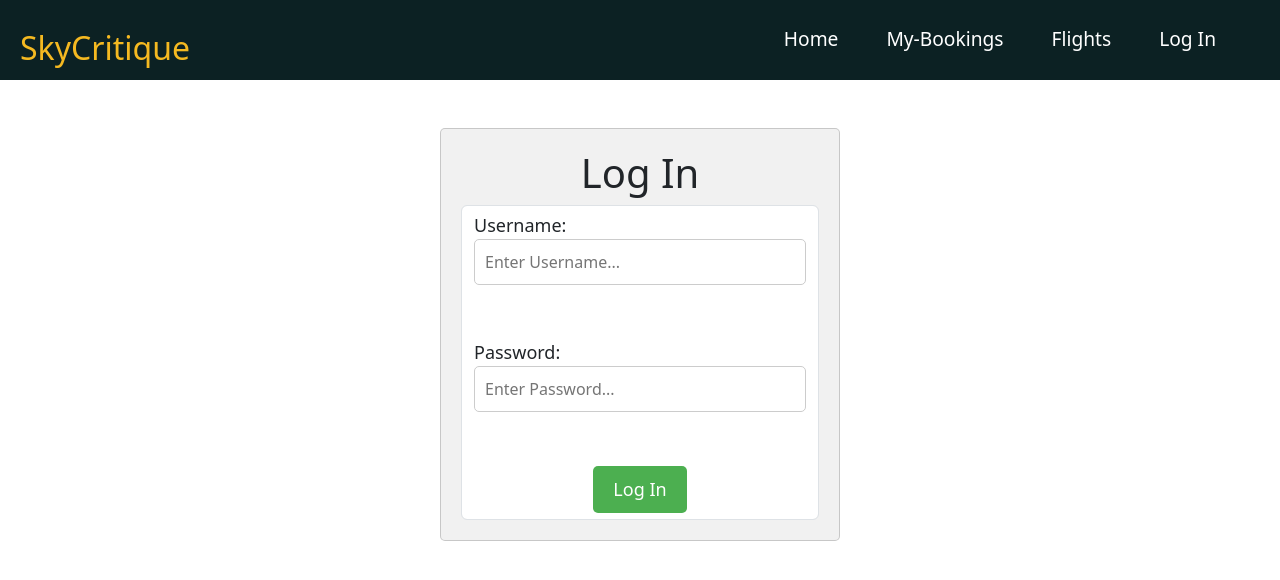
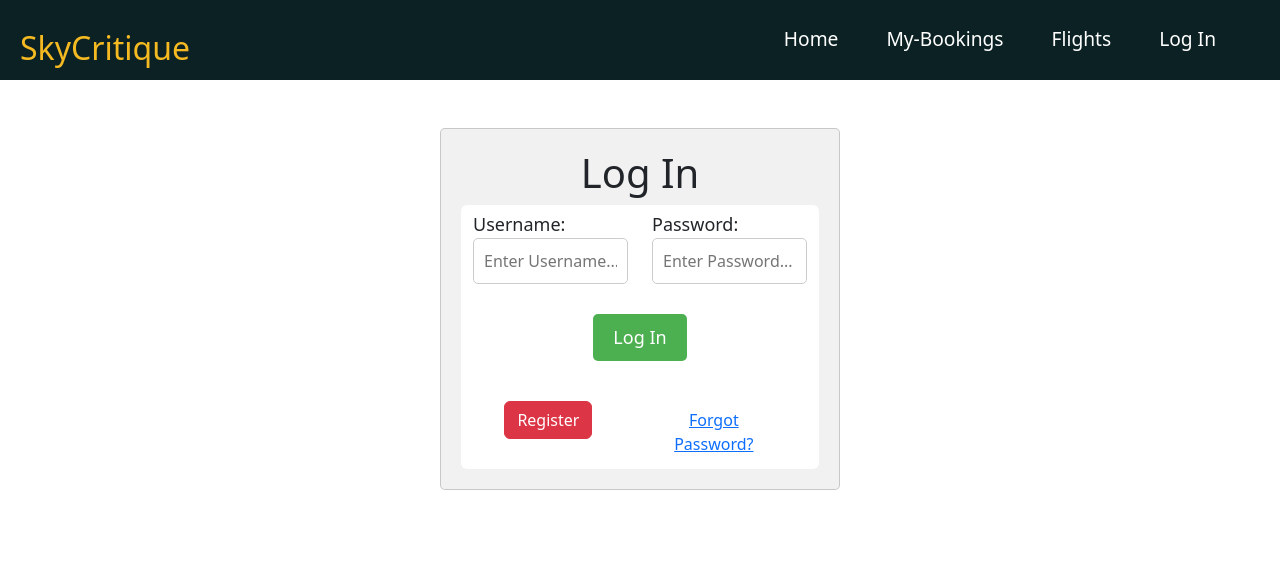
Before and after one commit to Malcolm-G/sky-critique, a React (Create React App) app in the folder client/: page /login in a window 1280 px wide. Shown: the top 580 px of the page. Built offline with nearby package versions, Linux system fonts and the light colour scheme; no server answers.

Commit message:
Updated Login page to include a register button and forgot password

```diff
--- a/client/src/components/loginpage.js
+++ b/client/src/components/loginpage.js
@@ -1,6 +1,7 @@
 import React, { useState, useContext } from 'react';
-import { useNavigate } from 'react-router-dom';
+import { useNavigate, Link } from 'react-router-dom';
 import { UserContext } from './UserDataProvider';
+// import '../login.css';
 
 
 function Login() {
@@ -26,7 +27,7 @@ function Login() {
       console.log(data)
       if(!data.errors){
         setUser(data)
-        navigate('/home');
+        navigate('/');
       }
     })
   };
@@ -34,26 +35,36 @@ function Login() {
   return (
     <div className='card my-5'>
       <h1>Log In</h1>
-      <form className='form-control'
-      onSubmit={(e)=>handleSubmit(e)}>
+      <form className='form-control border-0' onSubmit={(e)=>handleSubmit(e)}>
+        <div className="row">
+          <div className="col">
             <label>
               Username:
               <input type="text" placeholder='Enter Username...'
               onChange={(e)=>setUsername(e.target.value)}
               value={username}/>
             </label>
-        <br/>
+          </div>
+          <div className="col">
             <label>
               Password:
               <input type="password" placeholder='Enter Password...'
               onChange={(e)=>setPassword(e.target.value)}
               value={password}/>
             </label>
-        <br />
-        <button type="submit">Log In</button>
+          </div>
+        </div>
+        <button type="submit" className="btn btn-primary btn-lg">Log In</button>
+        <br/>
+        <div className="row mt-3">
+          <div className="col">
+            <Link to="/signup" className="btn btn-danger">Register</Link>
+          </div>
+          <div className="col">
+            <Link to="/forgot-password" className="btn btn-link">Forgot Password?</Link>
+          </div>
+        </div>
       </form>
-
-
     </div>
   );
 }
--- /dev/null
+++ b/client/src/login.css
@@ -0,0 +1,18 @@
+.login-btn-primary {
+    background-color: #007bff;
+    color: #fff;
+  }
+
+  .login-btn-secondary {
+    background-color: #6c757d;
+    color: #fff;
+  }
+
+  .login-btn-link {
+    color: #007bff;
+    text-decoration: none;
+  }
+
+  .login-btn-link:hover {
+    text-decoration: underline;
+  }
```
Lines whose indentation alone changed are shown as unchanged.
